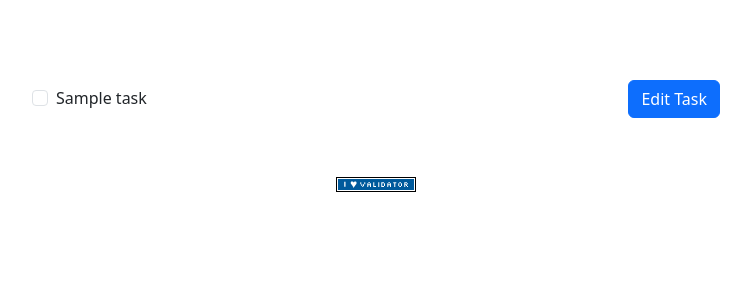
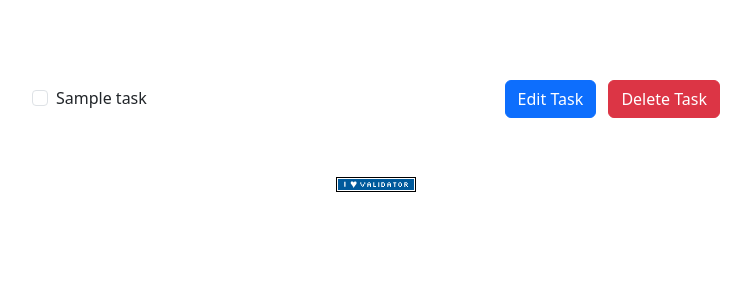
Before and after one commit to EshidaShou138/website_application, a Flask app: template templates/index.html in a window 1280 px wide. Shown: the part 76-376 px from the top of the page, without its empty margins (264-1015 px from the left). Run offline with Flask 3, Linux system fonts and the light colour scheme; the template is opened without the code that fills it: most values are stand-ins (such as "Sample title", 1, 10 or a date in 2020); some libraries are stand-ins or nearby versions.

Commit message:
Update index.html

```diff
--- a/templates/index.html
+++ b/templates/index.html
@@ -5,10 +5,6 @@
 {% endblock %}
 
 {% block main %}
-
-<!-- I got the chatgpt help for the css -->
-
-
     <div class="container mt-4">
         <div class="row justify-content-center">
             <div class="col-md-8">
@@ -24,9 +20,13 @@
                                 </form>
                             </div>
                             <div class="ms-auto">
-                                <form action="/edit" method="post">
+                                <form action="/edit" method="post" class="d-inline-block me-2">
                                     <input type="hidden" name="task_id" value="{{ task.task_id }}">
                                     <button type="submit" name="edit" class="btn btn-primary">Edit Task</button>
+                                </form>
+                                <form action="/delete" method="post" class="d-inline-block">
+                                    <input type="hidden" name="task_id" value="{{ task.task_id }}">
+                                    <button type="submit" name="delete" class="btn btn-danger">Delete Task</button>
                                 </form>
                             </div>
                         </li>
```
